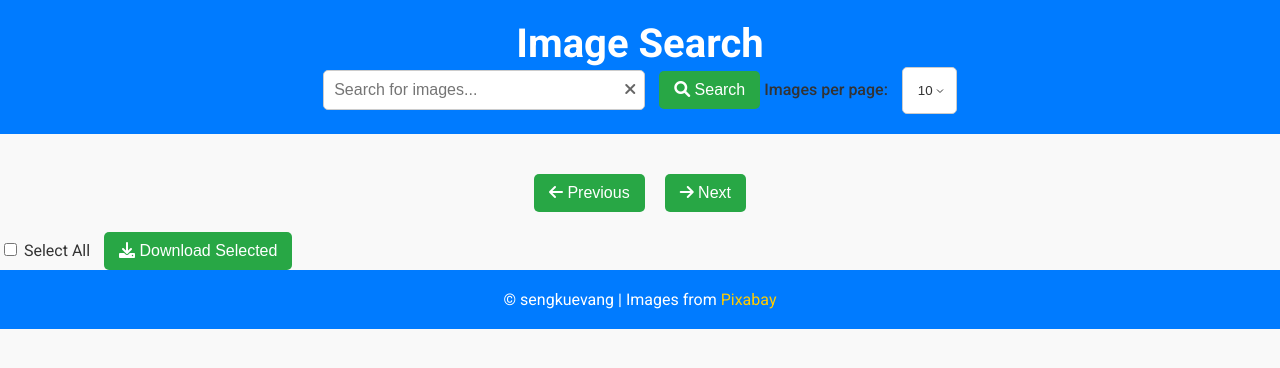
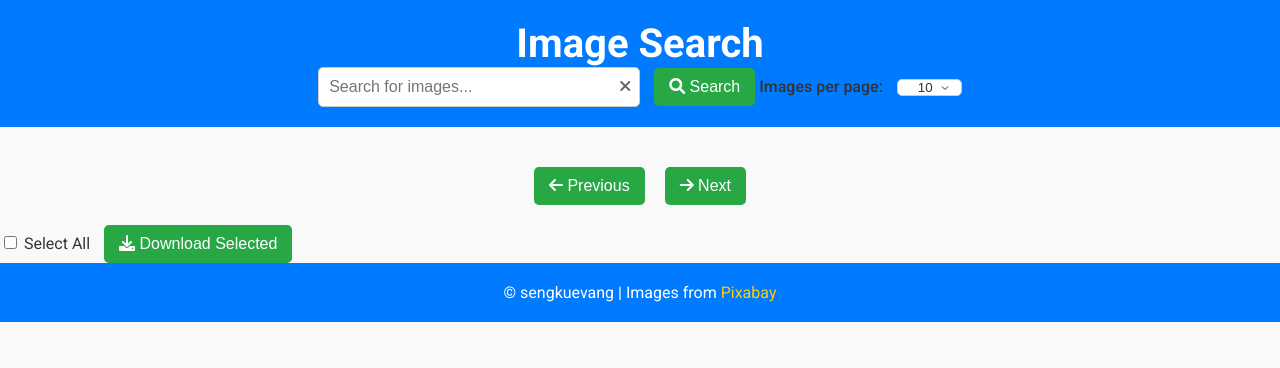
Before and after one commit to Sengkue/downloader, a plain HTML site: page index.html in a window 1280 px wide. Drawn offline with Linux system fonts and the light colour scheme.

Commit message:
commit Sat 09/21/2024 14:49:14.16

```diff
--- a/styles.css
+++ b/styles.css
@@ -66,7 +66,8 @@ label {
 }
 
 #images-per-page {
-    padding: 15px;
+    padding-left: 20px;
+    padding-right: 20px;
     border: 1px solid #ccc;
     border-radius: 5px;
     background-color: #fff;
```
